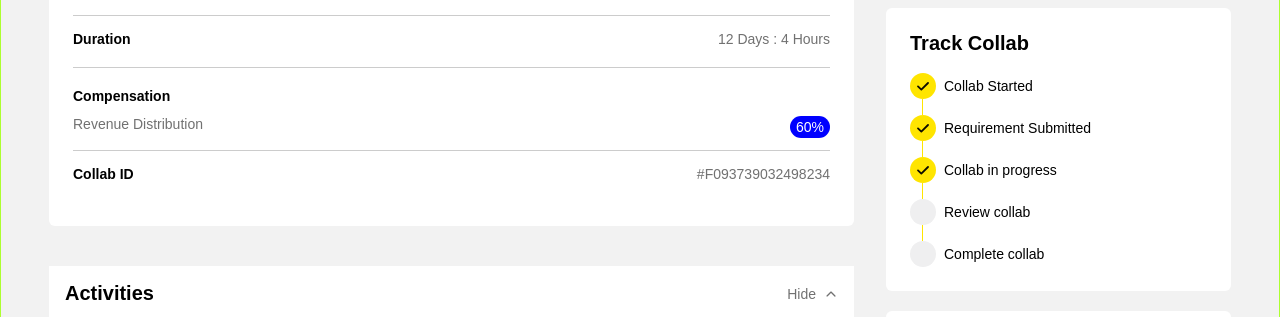
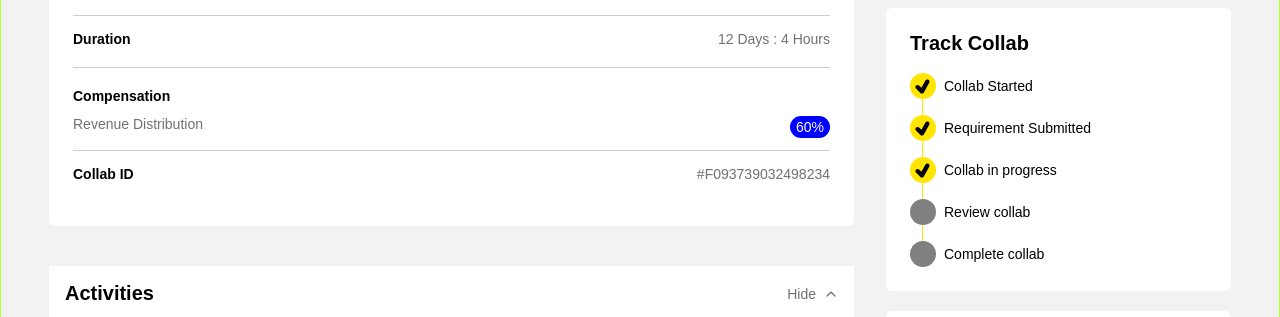
Before and after one commit to M-Abdullah-Bhatti/collabs, a React (Create React App) app: page / in a window 1280 px wide. Shown: the part 262-579 px from the top of the page. Built offline with nearby package versions, Linux system fonts and the light colour scheme.

Commit message:
ticks updated

```diff
--- a/src/Components/TrackCollab/TrackCollab.css
+++ b/src/Components/TrackCollab/TrackCollab.css
@@ -51,7 +51,7 @@
 }
 
 .inactive {
-  background-color: #efeff0;
+  background-color: grey;
 }
 
 .line {
--- a/src/Components/TrackCollab/TrackCollab.jsx
+++ b/src/Components/TrackCollab/TrackCollab.jsx
@@ -21,8 +21,8 @@ const TrackCollab = () => {
               <div
                 className={`track-status ${index < 3 ? "active" : "inactive"}`}
               >
-                {/* {index < 3 ? <TiTick /> : ""} */}
-                {index < 3 ? (
+                {index < 3 ? <TiTick /> : ""}
+                {/* {index < 3 ? (
                   <svg
                     xmlns="http://www.w3.org/2000/svg"
                     width="12"
@@ -41,7 +41,7 @@ const TrackCollab = () => {
                   </svg>
                 ) : (
                   " "
-                )}
+                )} */}
               </div>
               <p className="track__option">{option}</p>
             </div>
```
